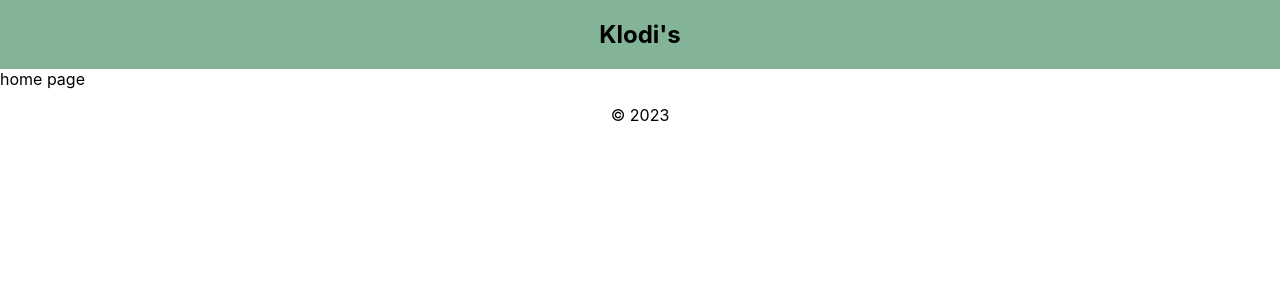
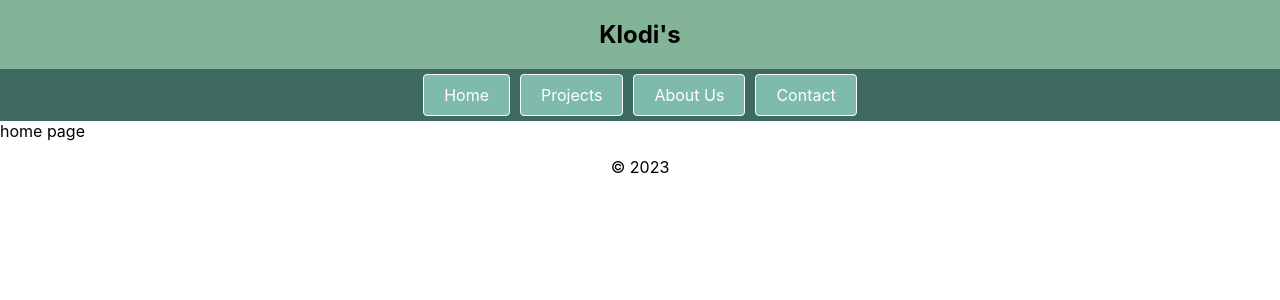
Before and after one commit to alkidavaci/constraction, a React (Create React App) app: page / in a window 1280 px wide. Shown: the top 300 px of the page. Built offline with nearby package versions, Linux system fonts and the light colour scheme.

Commit message:
Initial Navbar

```diff
--- a/src/App.js
+++ b/src/App.js
@@ -2,12 +2,13 @@ import React from 'react';
 import { BrowserRouter as Router, Route, Routes } from 'react-router-dom'; // Note the use of Routes
 
 import { About, Contact, Home, Projects } from './pages';
-import { NotFound, Footer, Header } from './components';
+import { Footer, Header, Nav, NotFound} from './components';
 
 function App() {
   return (
     <Router>
       <Header />
+      <Nav />
 
       <Routes> {/* Use the Routes container */}
         <Route path="/" element={<Home />} /> {/* Note the 'element' prop */}
--- a/src/components/Nav/index.js
+++ b/src/components/Nav/index.js
@@ -0,0 +1,28 @@
+import React from 'react';
+import { Link } from 'react-router-dom'; // Import Link from react-router-dom
+import './style.css'
+
+const Navbar = () => {
+  return (
+    <nav className="navbar" role="navigation" aria-label="main navigation">
+      <div id="navbarBasicExample" className="navbar-menu">
+        <div className="navbar-start">
+          <Link to="/" className="navbar-item-box">
+            Home
+          </Link>
+          <Link to="/projects" className="navbar-item-box">
+            Projects
+          </Link>
+          <Link to="/about" className="navbar-item-box">
+            About Us
+          </Link>
+          <Link to="/contact" className="navbar-item-box">
+            Contact
+          </Link>
+        </div>
+      </div>
+    </nav>
+  );
+};
+
+export default Navbar;
--- a/src/components/Nav/style.css
+++ b/src/components/Nav/style.css
@@ -0,0 +1,30 @@
+/* Navbar.css */
+.navbar {
+     min-width: 100vh; /* Ensure the section takes at least the viewport height */
+    display: flex;
+    justify-content: center; /* Horizontally center the content */
+    background-color:rgb(63, 106, 95);
+    color: white;
+  }
+
+  .navbar-item {
+    padding: 0.5rem 1rem;
+    text-decoration: none;
+  }
+
+  .navbar-item-box {
+    display: inline-block;
+    padding: 10px 20px;
+    margin: 5px;
+    color: rgb(255, 255, 255);
+    background-color: rgb(126, 187, 172);
+    border: 1px solid white;
+    border-radius: 4px;
+    text-decoration: none;
+    transition: background-color 0.3s, color 0.3s;
+  }
+
+  .navbar-item-box:hover {
+    background-color: #beb7b7;
+    color: #fff;
+  }
--- a/src/components/index.js
+++ b/src/components/index.js
@@ -1,4 +1,5 @@
 export { default as Footer } from './Footer';
 export { default as Header } from './Header';
+export { default as Nav } from './Nav';
 export { default as NotFound } from './NotFound';
 export { default as ProjectCard } from './ProjectCard';
```
